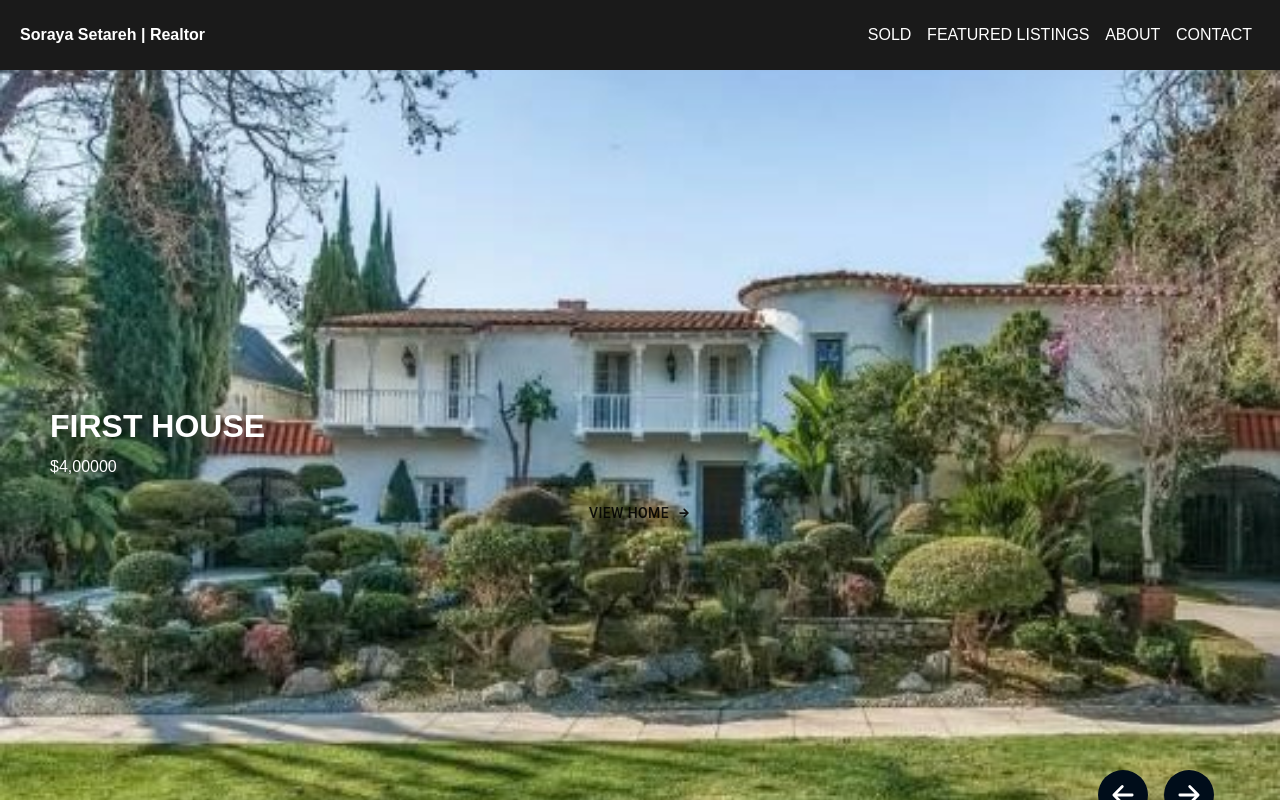
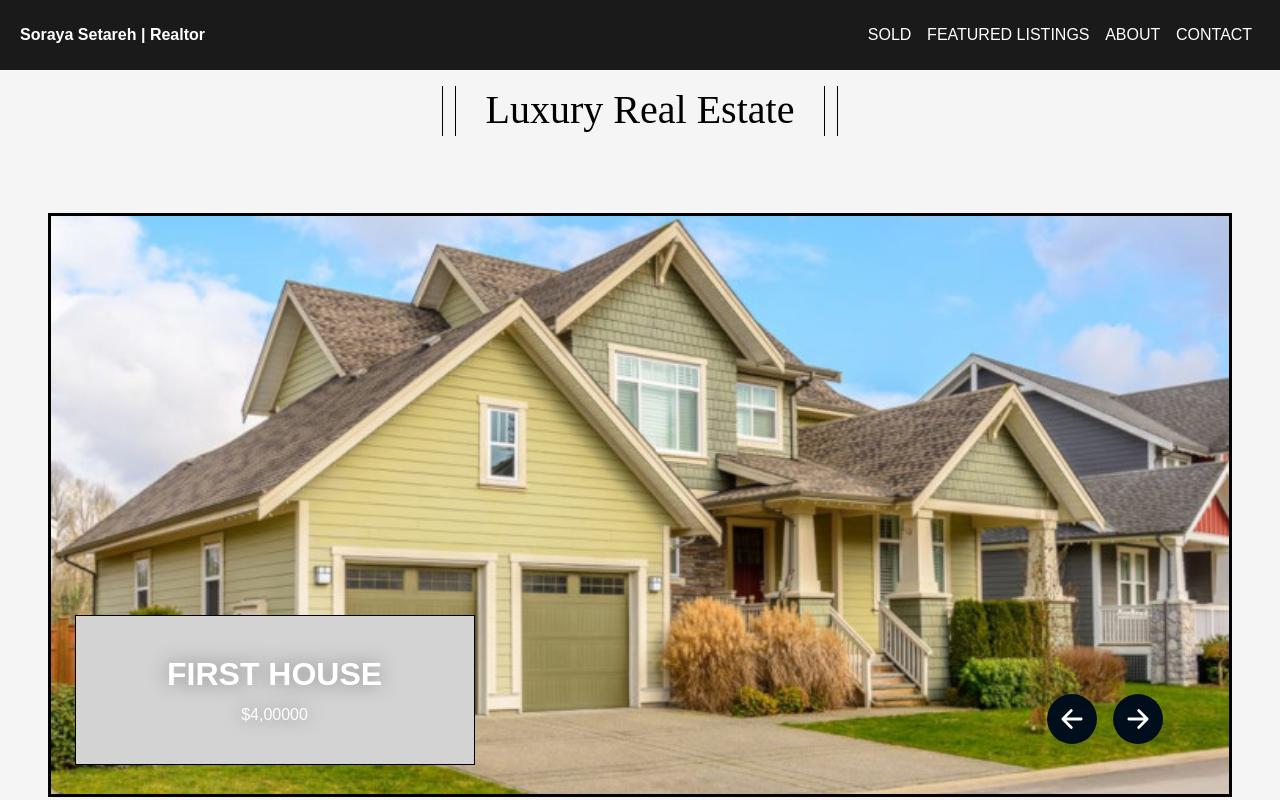
Before and after one commit to rissandimo/silvana-setareh-real-estate, a React (Create React App) app: page /featured-listings in a window 1280 px wide. Shown: the top 800 px of the page. Built offline with nearby package versions, Linux system fonts and the light colour scheme.

Commit message:
Fixed slider positioning and alignment

```diff
--- a/src/components/featured-listings/FeaturedListings.js
+++ b/src/components/featured-listings/FeaturedListings.js
@@ -1,5 +1,6 @@
 import { Button } from '@material-ui/core'; // Create custom button
 import React, { useState, useRef } from 'react';
+import './featuredListings.css';
 import styled from 'styled-components/macro';
 import { css } from 'styled-components';
 import { IoMdArrowRoundForward } from 'react-icons/io';
@@ -8,13 +9,17 @@ import { IoArrowForward, IoArrowBack } from 'react-icons/io5';
 import { SliderData } from '../../assets/SliderData';
 
 const FeaturedListingsSection = styled.section`
-    height: 100vh;
+
+    padding: 3rem;
+    margin-top:2rem;
+    height: 85vh;
     max-height: 1100px;
     overflow: hidden;
     position: relative;
 `;
 
 const ListingsWrapper = styled.div`
+    border: 3px solid black;
     align-items: center;
     display: flex;
     height: 100%;
@@ -25,71 +30,60 @@ const ListingsWrapper = styled.div`
 
 `;
 
-// Listings Slider
 const ListingSlide = styled.div`
 height: 100%;
 width: 100%;
 z-index: 1;
 `;
+
+
 const ListingSlider = styled.div`
-    position: absolute;
-    left: 0;
-    top: 0;
     width: 100%;
     height: 100%;
     display: flex;
-    align-items: center;
-    justify-content: center;
+`;
 
-    &::before {
-        content: '';
-        position: absolute;
-        z-index: 2;
-        width: 100%;
-        height: 100vh;
-        bottom: 0vh;
-        left: 0;
-        overflow: hidden;
-        opacity: 0.4;
-        background: linear-gradient(
-            0deg,
-            rgba(0,0,0,0.2) 0%,
-            rgba(0,0,0,0.2) 50%,
-            rgba(0,0,0,0.2) 100%,
-        );
-    }
-`;
-const ListingImage = styled.img`
-    position: absolute;
-    top: 0;
-    left: 0;
-    height: 100vh;
-    width: 100vw;
-    object-fit: cover;
-`;
 const ListingContent = styled.div`
-position: relative;
+border: 1px solid black;
+background: lightgray;
+color: black;
+ position: absolute;
+height: 150px;
 z-index: 10;
 display: flex;
 flex-direction: column;
-max-width: 1600px;
-width: calc(100% - 100px);
+justify-content: center;
+align-items: center;
+width: 400px;
 color: #fff;
+left: 2%;
+bottom: 5%;
 
 h1 {
     font-size: clamp(1rem, 8vw, 2rem);
     font-width: 400;
     text-transform: uppercase;
     text-shadow: 0px 0px 20px rgba(0,0,0,0.4);
-    text-align: left;
+    text-align: center;
     margin-bottom: 0.8rem;
 }
 
 p {
-    margin-bottom: 1.2rem;
+    // margin-bottom: 1.2rem;
+    text-align: center;
     text-shadow: 0px 0px 20px rgba(0,0,0,0.4);
 }
 `;
+const ListingImage = styled.img`
+    position: absolute;
+    top: 0;
+    left: 0;
+    height: 100%;
+    width: 100%;
+    object-fit: cover;
+`;
+
+
 const Arrow = styled(IoMdArrowRoundForward)`
 margin-left: 0.5rem
 `;
@@ -132,7 +126,7 @@ const FeaturedListings = () => {
 
     const [current, setCurrent] = useState(0);
     const length = SliderData.length;
-    const timeout = useRef(null);
+    // const timeout = useRef(null);
 
     const prevSlide = () => {
         setCurrent(current === 0 ? length - 1: current - 1 );
@@ -146,9 +140,12 @@ const FeaturedListings = () => {
 
 
     return(
+        <div className="featured__listings">
+            <div className="title__container">
+                <h1 className="title">Luxury Real Estate</h1>
+            </div>
     <FeaturedListingsSection>
             <ListingsWrapper>
-                <h1>Featured Listings</h1>
                 {SliderData.map((slide, index) => (
                     <ListingSlide key={index}>
                         {index === current && (
@@ -157,10 +154,10 @@ const FeaturedListings = () => {
                                 <ListingContent>
                                     <h1>{slide.title}</h1>
                                     <p>{slide.price}</p>
-                                    <Button to={slide.path} primary='true'>
+                                    {/* <Button to={slide.path} primary='true'>
                                     {slide.label}
                                         <Arrow />
-                                    </Button>
+                                    </Button> */}
                                 </ListingContent>
                             </ListingSlider>
                         )}
@@ -172,6 +169,8 @@ const FeaturedListings = () => {
                 </SliderButtons>
             </ListingsWrapper>
     </FeaturedListingsSection>
+
+        </div>
     )
 }
 
--- /dev/null
+++ b/src/components/featured-listings/featuredListings.css
@@ -0,0 +1,38 @@
+.title__container{
+    /* border: 1px solid green; */
+    width: 23rem;
+    margin: 1rem auto;
+    position: relative;
+}
+.title__container > .title{
+    /* border: 1px solid; */
+    margin-top: 1rem;
+    font-size: 2.5rem;
+    font-weight: 500;
+    font-family: serif;
+    text-align: center;
+}
+
+.title__container::before{
+    content: '';
+    position: absolute;
+    height: 50px;
+    width: 12px;
+    border: 1px solid #000;
+    border-top: none;
+    border-bottom: none;
+    right: 100%;
+    top: 0;
+}
+
+.title__container::after{
+    content: '';
+    position: absolute;
+    height: 50px;
+    width: 12px;
+    border: 1px solid #000;
+    border-top: none;
+    border-bottom: none;
+    left: 100%;
+    top: 0;
+}
--- a/src/components/header/Header.js
+++ b/src/components/header/Header.js
@@ -13,7 +13,7 @@ const Header = () => {
             </Link>
             <div className="header__links">
                 <Link to='/sold'>SOLD</Link>
-                <Link to='/properties'>FEATURED LISTINGS</Link>
+                <Link to='/featured-listings'>FEATURED LISTINGS</Link>
                 <Link to='/about'>ABOUT</Link>
                 <Link to='/contact'>CONTACT</Link>
             </div>
--- a/src/components/hero/hero.css
+++ b/src/components/hero/hero.css
@@ -1,5 +1,5 @@
 .hero{
-    background-color: green;
+    /* background-color: green; */
     background-image: url('../../assets/hero.jpg');
     background-size: cover;
     height: 93vh;
```
Also changed, not shown: src/assets/SliderData.js (+7 -6 lines).
